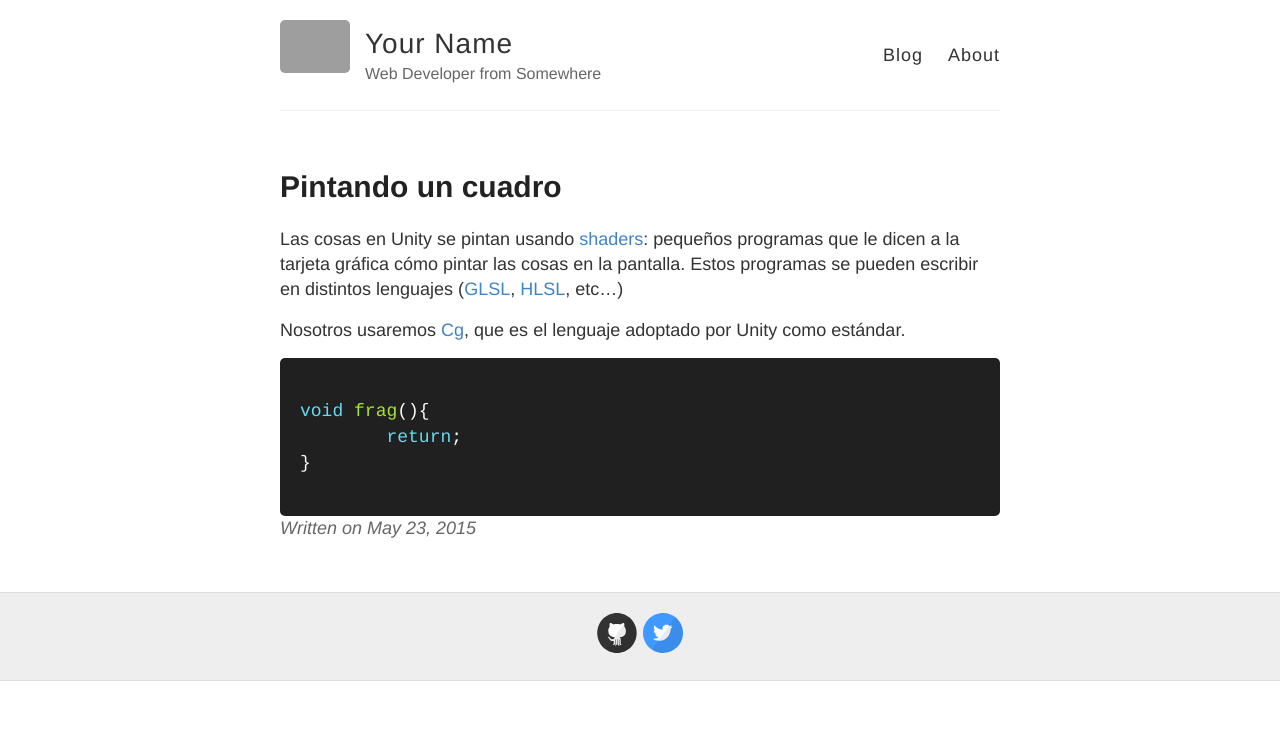
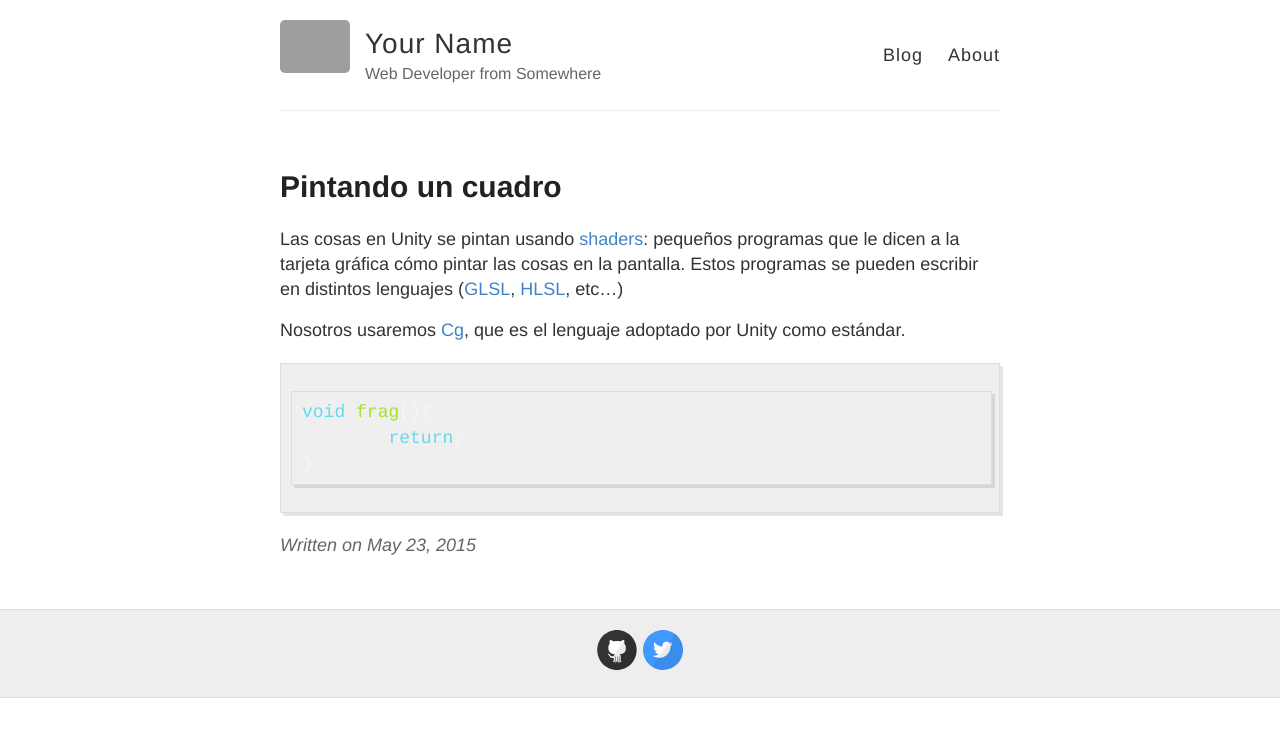
Before and after one commit to josemorval/UnityArchive, a Jekyll site: the page built from _posts/2015-05-23-pintandocuadro.md, in a window 1280 px wide. Shown: the top 737 px of the page. Built offline with Jekyll 4.4.1, drawn with Linux system fonts in a browser that asks for light colours; Markdown is read by kramdown in place of the engine named in the settings; grey boxes are pictures that could not be loaded.

Commit message:
Updated _highlights.scss

```diff
--- a/_sass/_highlights.scss
+++ b/_sass/_highlights.scss
@@ -1,14 +1,12 @@
 .highlight {
-  white-space: pre;
-  overflow: auto;
-  word-wrap: normal; /* horizontal scrolling */
-  -moz-border-radius: 5px;
-  -webkit-border-radius: 5px;
-  border-radius: 5px;
-  padding: 20px;
-  padding-left: 10px;
-  background: #202020;
-  color: #C1C2C3;
+  background-color: #efefef;
+  padding: 7px 7px 7px 10px;
+  border: 1px solid #ddd;
+  -moz-box-shadow: 3px 3px rgba(0,0,0,0.1);
+  -webkit-box-shadow: 3px 3px rgba(0,0,0,0.1);
+  box-shadow: 3px 3px rgba(0,0,0,0.1);
+  margin: 20px 0 20px 0;
+  overflow: scroll;
 }
 
 code {
```
